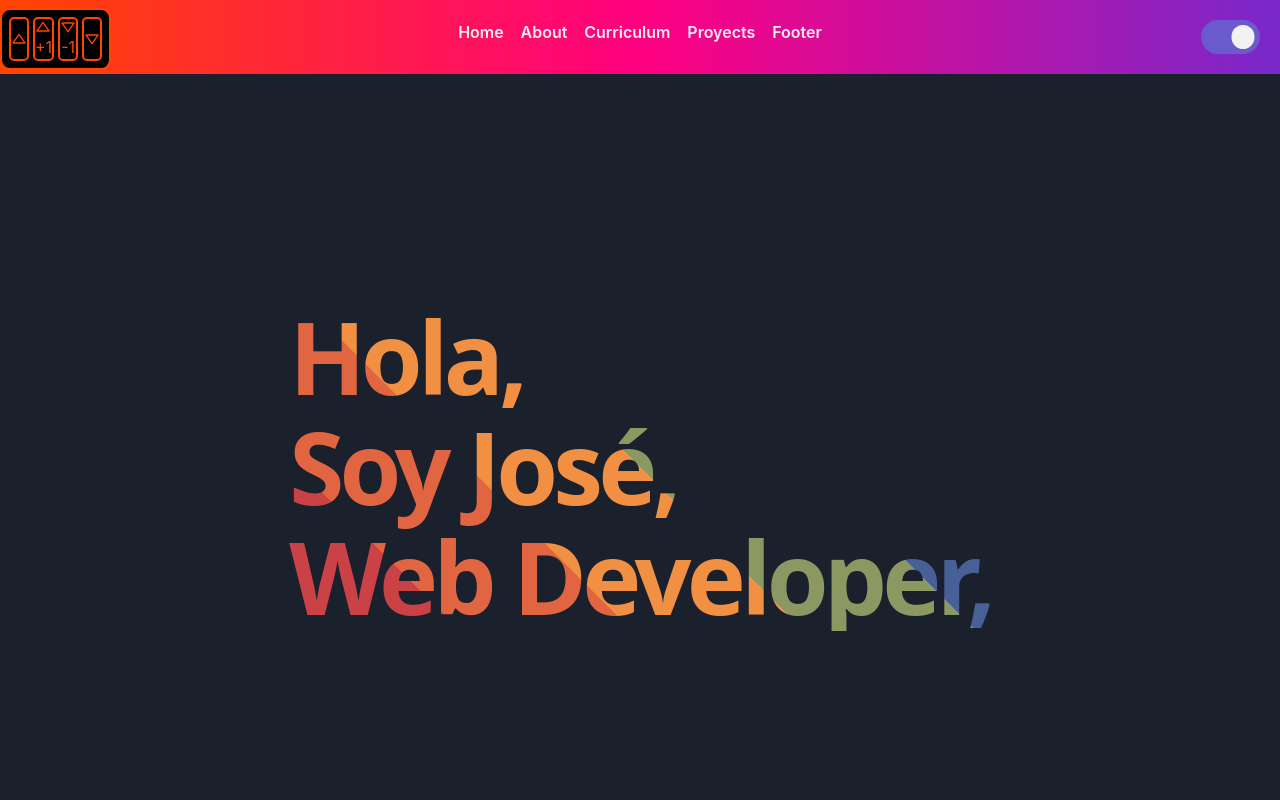
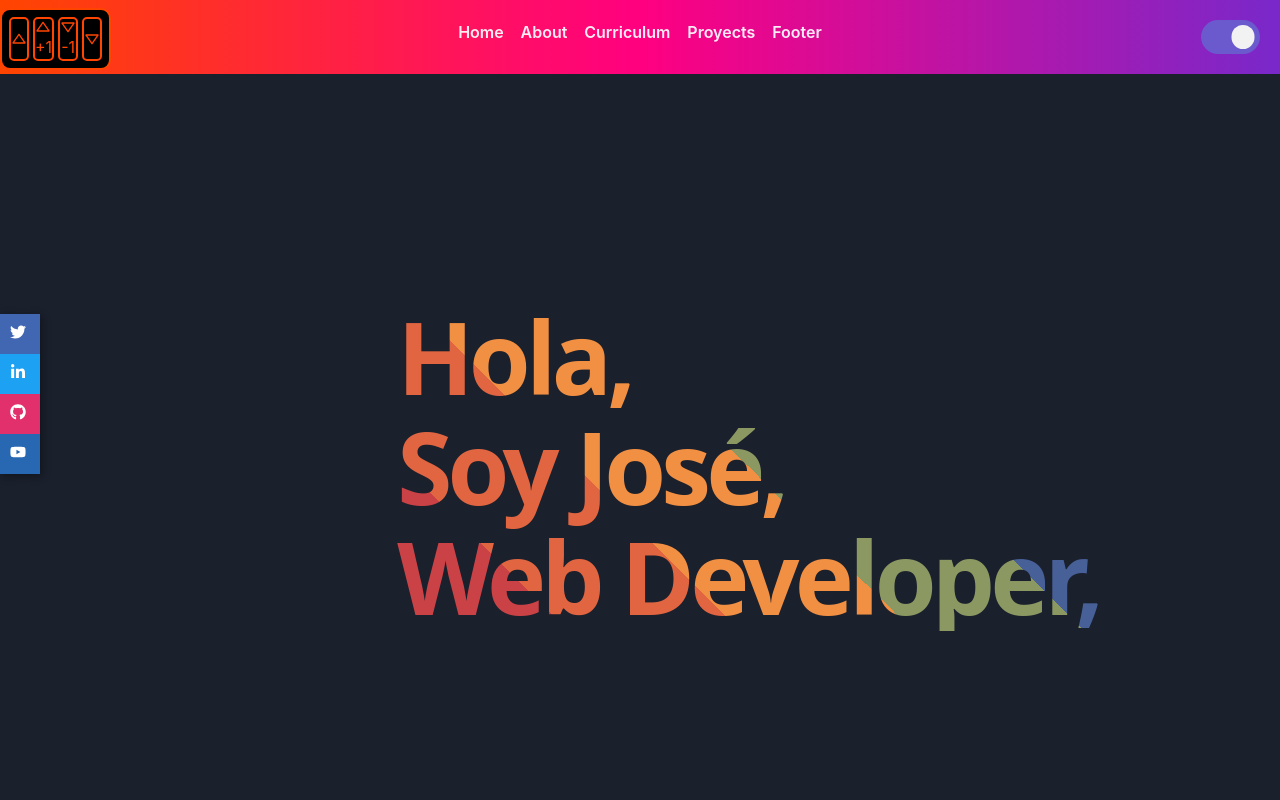
Before and after one commit to veganum/portfolio, a React (Vite) app: page / in a window 1280 px wide. Shown: the top 800 px of the page. Built offline with nearby package versions, Linux system fonts and the light colour scheme.

Commit message:
socialMediaNavbar

```diff
--- /dev/null
+++ b/src/pages/home/SocialMediaBar.tsx
@@ -0,0 +1,46 @@
+import "../../styles/socialmedia.css";
+import { FaLinkedinIn, FaTwitter, FaGithub, FaYoutube } from "react-icons/fa";
+
+export const SocialMediaBar = () => {
+  return (
+    <nav className="navSocialMedia">
+      <ul>
+        <li>
+          <a href="https://twitter.com/Veganum">
+            <div className="imgSocialMedia">
+              <FaTwitter />
+            </div>
+
+            <span>Twitter</span>
+          </a>
+        </li>
+
+        <li>
+          <a href="https://www.linkedin.com/in/jose-franco-nieto/">
+            <div className="imgSocialMedia">
+              <FaLinkedinIn />
+            </div>
+
+            <span>Linkedin</span>
+          </a>
+        </li>
+        <li>
+          <a href="https://github.com/veganum">
+            <div className="imgSocialMedia">
+              <FaGithub />
+            </div>
+            <span>Github</span>
+          </a>
+        </li>
+        <li>
+          <a href="https://www.youtube.com/user/veganum">
+            <div className="imgSocialMedia">
+              <FaYoutube />
+            </div>
+            <span>Youtube</span>
+          </a>
+        </li>
+      </ul>
+    </nav>
+  );
+};
--- a/src/pages/index.tsx
+++ b/src/pages/index.tsx
@@ -7,12 +7,13 @@ import { Proyects } from "./proyects/Proyects";
 import { animateScroll as scroll } from "react-scroll";
 import { BiDownArrow, BiUpArrow } from "react-icons/bi";
 import { Footer } from "./footer/Footer";
+import { SocialMediaBar } from "./home/SocialMediaBar";
 
 // https://carontestudio.com/blog/como-poner-un-video-de-fondo-en-html/
 
 export const Home = () => {
   const onClickMore = () => {
-    scroll.scrollMore(1000);
+    scroll.scrollMore(850);
   };
 
   const onClickDown = () => {
@@ -24,7 +25,7 @@ export const Home = () => {
   };
 
   const onClickMoreDown = () => {
-    scroll.scrollMore(950);
+    scroll.scrollMore(850);
   };
 
   const onClickMoreUp = () => {
@@ -55,11 +56,20 @@ export const Home = () => {
         <Navbar />
       </GridItem>
 
-      <div id="home" className="section" onClick={onClickMore}>
-        <GridItem className="pagesWithoutColor">
-          <Title />
-          <img src="" alt="" />
-        </GridItem>
+      <div id="home" className="section">
+        <Grid h="91.9vh" templateColumns="repeat(6, 1fr)" gap={4}>
+          <GridItem colSpan={1}>
+            <SocialMediaBar />
+          </GridItem>
+          <GridItem
+            colSpan={5}
+            className="pagesWithoutColor"
+            onClick={onClickMore}
+          >
+            <Title />
+            <img src="" alt="" />
+          </GridItem>
+        </Grid>
       </div>
       <div id="about" className="section" onClick={onClickMore}>
         <GridItem
--- /dev/null
+++ b/src/styles/socialmedia.css
@@ -0,0 +1,84 @@
+/* https://www.codingnepalweb.com/fixed-social-media-sidebar-widget/ */
+@import url('https://fonts.googleapis.com/css?family=Montserrat:600&display=swap');
+
+.navSocialMedia {
+    list-style: none;
+    text-decoration: none;
+    box-sizing: border-box;
+    font-family: 'Montserrat', sans-serif;
+    background-position: center;
+    background-size: cover;
+
+}
+
+
+nav {
+
+    width: 40px;
+    margin-top: 30vh;
+    transition: all 0.3s linear;
+    box-shadow: 2px 2px 8px 0px rgba(0, 0, 0, .4);
+}
+
+nav li {
+    height: 40px;
+}
+
+nav li a {
+    color: white;
+    display: block;
+    height: 100%;
+    width: 100%;
+    padding-left: 25%;
+    padding-top: 25%;
+    transition: all .0.5s linear;
+}
+
+nav li:nth-child(1) a {
+    background: #4267B2;
+}
+
+nav li:nth-child(2) a {
+    background: #1DA1F2;
+}
+
+nav li:nth-child(3) a {
+    background: #E1306C;
+}
+
+nav li:nth-child(4) a {
+    background: #2867B2;
+}
+
+nav li:nth-child(5) a {
+    background: #333;
+}
+
+nav li:nth-child(6) a {
+    background: #ff0000;
+}
+
+.imgSocialMedia {
+    position: absolute;
+
+}
+
+ul li a span {
+    display: none;
+    font-weight: bold;
+    letter-spacing: 1px;
+    text-transform: uppercase;
+}
+
+a:hover {
+    z-index: 1;
+    width: 150px;
+    border-bottom: 1px solid rgba(0, 0, 0, .5);
+    box-shadow: 0 0 1px 1px rgba(0, 0, 0, .3);
+    border-radius: 0px 5px 5px 0px;
+}
+
+ul li:hover a span {
+    padding-left: 30%;
+    display: block;
+}
```
Also changed, not shown: 1 other file (tests, documents, lock files or other folders).
